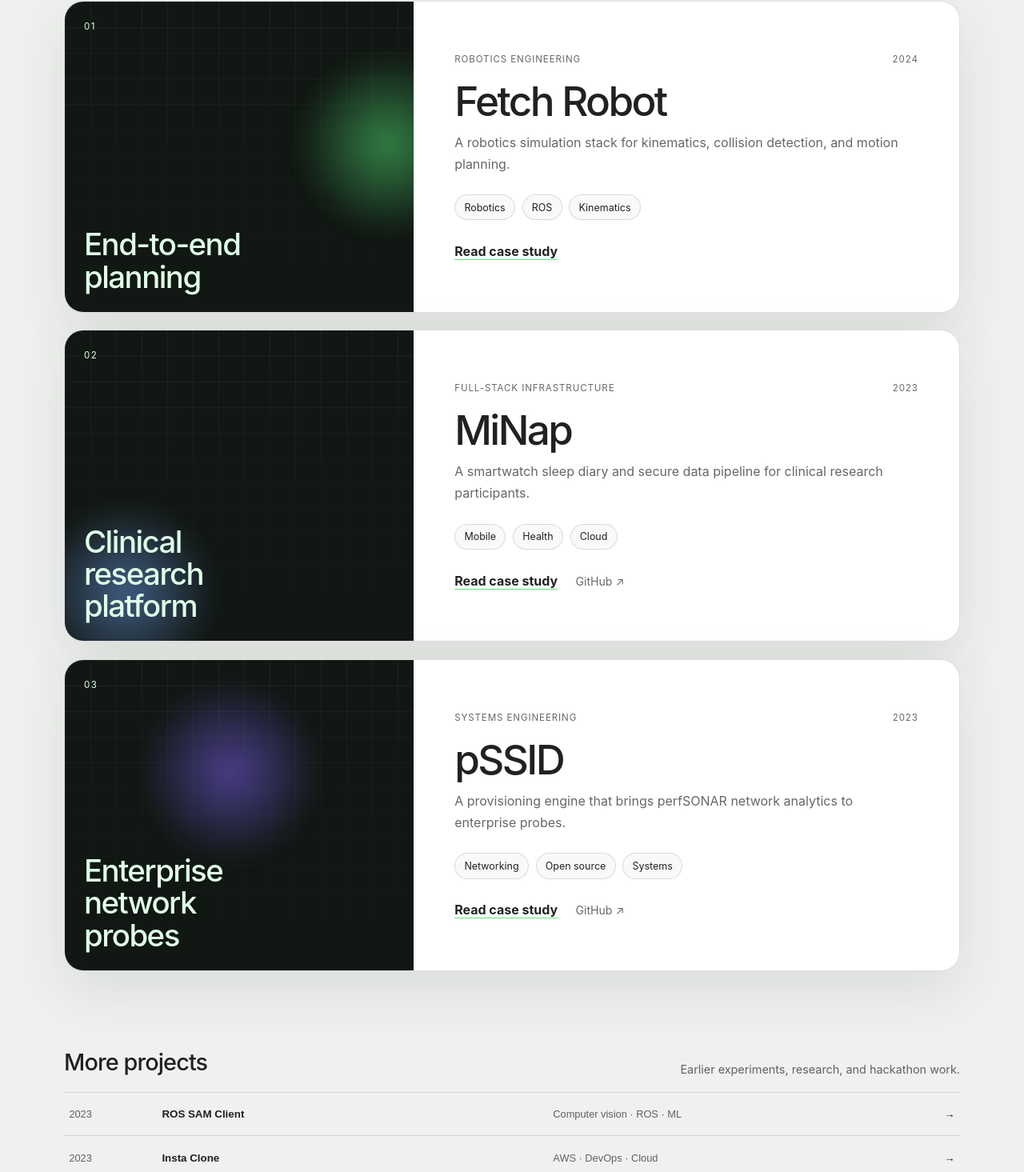
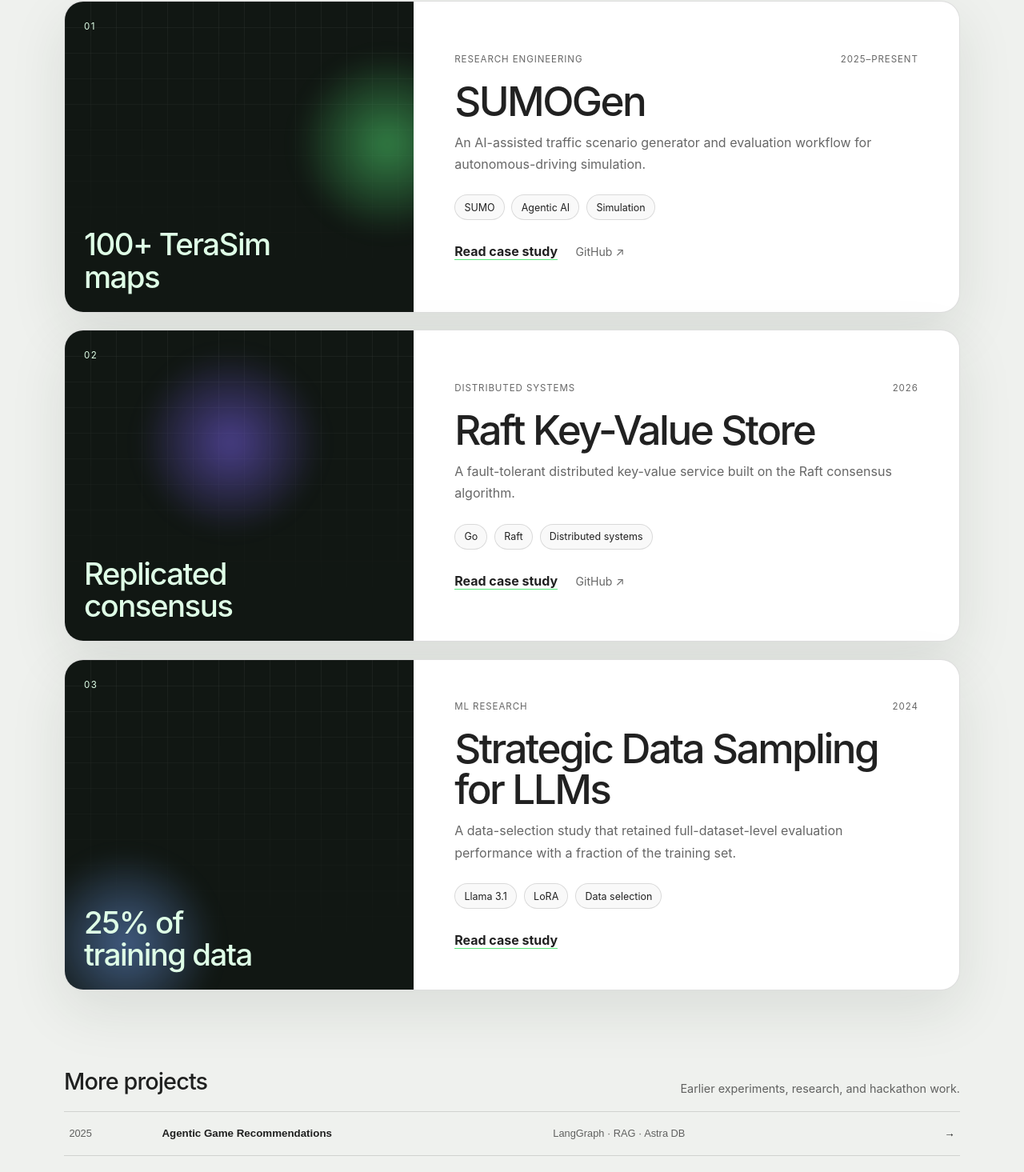
Before and after one commit to maxliu2001/m.portfolio, a Next.js app: page / in a window 1280 px wide. Shown: the part 2311-3776 px from the top of the page at 80% size. Built offline with nearby package versions, Linux system fonts and the light colour scheme.

Commit message:
Refresh portfolio project showcase

```diff
--- a/src/components/sections/ProjectsSection.js
+++ b/src/components/sections/ProjectsSection.js
@@ -4,6 +4,62 @@ import { AnimatePresence, motion } from "framer-motion";
 import styles from "@/styles/Home.module.css";
 
 const projects = [
+  {
+    title: "SUMOGen",
+    year: "2025–Present",
+    summary: "An AI-assisted traffic scenario generator and evaluation workflow for autonomous-driving simulation.",
+    role: "Research engineering",
+    impact: "100+ TeraSim maps",
+    details: "Designed a customizable SUMO traffic generator using MCP tool calling and structured context to support closed-loop scenario generation and analysis across more than 100 TeraSim maps. Also integrated traffic adversity generation into 3D autonomous-driving pipelines, using 3D Gaussian Splatting to support synthetic LiDAR evaluation of perception systems.",
+    url: "https://github.com/maxliu2001/SUMOGen",
+    tags: ["SUMO", "Agentic AI", "Simulation"],
+    featured: true,
+    accent: "robotics",
+  },
+  {
+    title: "Raft Key-Value Store",
+    year: "2026",
+    summary: "A fault-tolerant distributed key-value service built on the Raft consensus algorithm.",
+    role: "Distributed systems",
+    impact: "Replicated consensus",
+    details: "Implemented a Raft-backed key-value store in Go with RPC networking, replicated logs, leader election, consensus, and deduplicated client operations. Built integration tests around replication and key-value behavior during an intensive distributed-systems course.",
+    url: "https://github.com/dabeaz-course/raft_2026_01/tree/maxliu",
+    tags: ["Go", "Raft", "Distributed systems"],
+    featured: true,
+    accent: "network",
+  },
+  {
+    title: "Strategic Data Sampling for LLMs",
+    year: "2024",
+    summary: "A data-selection study that retained full-dataset-level evaluation performance with a fraction of the training set.",
+    role: "ML research",
+    impact: "25% of training data",
+    details: "Fine-tuned Llama 3.1 8B on Open-Platypus with LoRA and identified high-impact training subsets through leave-one-out analysis. Using 25% of the data matched full-dataset accuracy across MMLU, HellaSwag, and TruthfulQA; experiments ran on A100 GPUs and were tracked with Weights & Biases.",
+    url: null,
+    tags: ["Llama 3.1", "LoRA", "Data selection"],
+    featured: true,
+    accent: "health",
+  },
+  {
+    title: "Agentic Game Recommendations",
+    year: "2025",
+    summary: "A conversational game-discovery agent that adapts recommendations to each player's history and preferences.",
+    role: "AI product engineering",
+    impact: "10K+ indexed games",
+    details: "Built a LangGraph agent for multi-turn dialogue, contextual reasoning, and API tool calls. Added retrieval over more than 10,000 vectorized IGDB entries in Astra DB using OpenAI embeddings, then personalized results with Steam login data and preference tracking.",
+    url: null,
+    tags: ["LangGraph", "RAG", "Astra DB"],
+  },
+  {
+    title: "InteractiveReader",
+    year: "2024",
+    summary: "A mobile reading companion with spoiler-aware summaries, character context, and relationship visualizations.",
+    role: "Full-stack AI engineering",
+    impact: "Deployed mobile API",
+    details: "Built a React Native reading experience backed by an Express API deployed on Google Cloud. Integrated Gemini for plot, chapter, and character summaries, Graphviz for relationship graphs, and Cloud SQL for persisted results.",
+    url: "https://github.com/jessieeeovo/InteractiveReader",
+    tags: ["React Native", "Gemini", "Google Cloud"],
+  },
   {
     title: "Fetch Robot",
     year: "2024",
@@ -13,8 +69,6 @@ const projects = [
     details: "Loaded custom Fetch robot URDF files through ROS Bridge, implemented forward and inverse kinematics, and built collision detection plus RRT-Connect and RRT-Star motion planners for robot navigation.",
     url: null,
     tags: ["Robotics", "ROS", "Kinematics"],
-    featured: true,
-    accent: "robotics",
   },
   {
     title: "MiNap",
@@ -25,8 +79,6 @@ const projects = [
     details: "Contributed to a multi-device sleep diary spanning Fitbit, Apple Watch, and Garmin. Research data moves through secure cloud staging into an Oracle database behind a firewall.",
     url: "https://github.com/DepressionCenter/MiNap",
     tags: ["Mobile", "Health", "Cloud"],
-    featured: true,
-    accent: "health",
   },
   {
     title: "pSSID",
@@ -37,8 +89,16 @@ const projects = [
     details: "Built provisioning automation for Raspberry Pi probes and a daemonized process that continuously turns application configuration into perfSONAR network tests.",
     url: "https://github.com/UMNET-perfSONAR/pSSID2",
     tags: ["Networking", "Open source", "Systems"],
-    featured: true,
-    accent: "network",
+  },
+  {
+    title: "Fakebook JDBC",
+    year: "2023",
+    summary: "Database coursework exploring relational analytics over a social-network schema with Java and Oracle.",
+    role: "Database systems",
+    impact: "Relational query design",
+    details: "Worked with JDBC and Oracle SQL to analyze a normalized social-network dataset, covering aggregation, joins, friendship relationships, photo tags, events, and location data.",
+    url: "https://github.com/maxliu2001/p2-fakebook-jdbc",
+    tags: ["Java", "JDBC", "Oracle SQL"],
   },
   {
     title: "ROS SAM Client",
```
